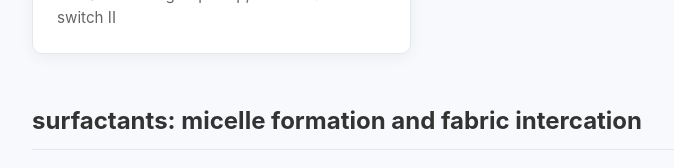
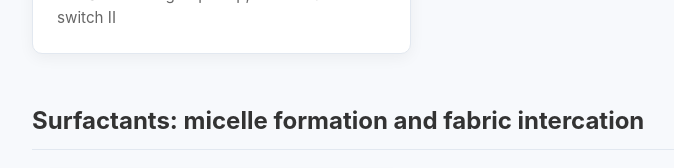
Before and after one commit to aganitha/eyecue, a Jekyll site: the page built from index.html, in a window 1280 px wide and 900 px high, scrolled down 1609 px, cut to the strip 75-368 px from the top of the window. Shown: the part 122-290 px from the top of the strip, without its empty margins (8-682 px from the left). Built offline with Jekyll 4.4.1, drawn with Linux system fonts in a browser that asks for light colours.

```diff
--- a/_data/gallery.yml
+++ b/_data/gallery.yml
@@ -16,7 +16,7 @@
     - title: "Sotorasib bound to KRAS"
       description: "Highlighting covalent and non-covalent intercations of Sotorasib in binding cavity of KRAS consisting of p-loop, switch I and switch II"
       youtube_id: "dQw4w9WgXcQ" # Replace with actual YouTube ID
-- system_type: "surfactants: micelle formation and fabric intercation"
+- system_type: "Surfactants: micelle formation and fabric intercation"
   videos:
     - title: "Surfactant-cellulose interctaion"
       description: "Surfactant molecules above c.m.c. forming short miceller aggregates to interact with different faces of cellulose fibril"
```
